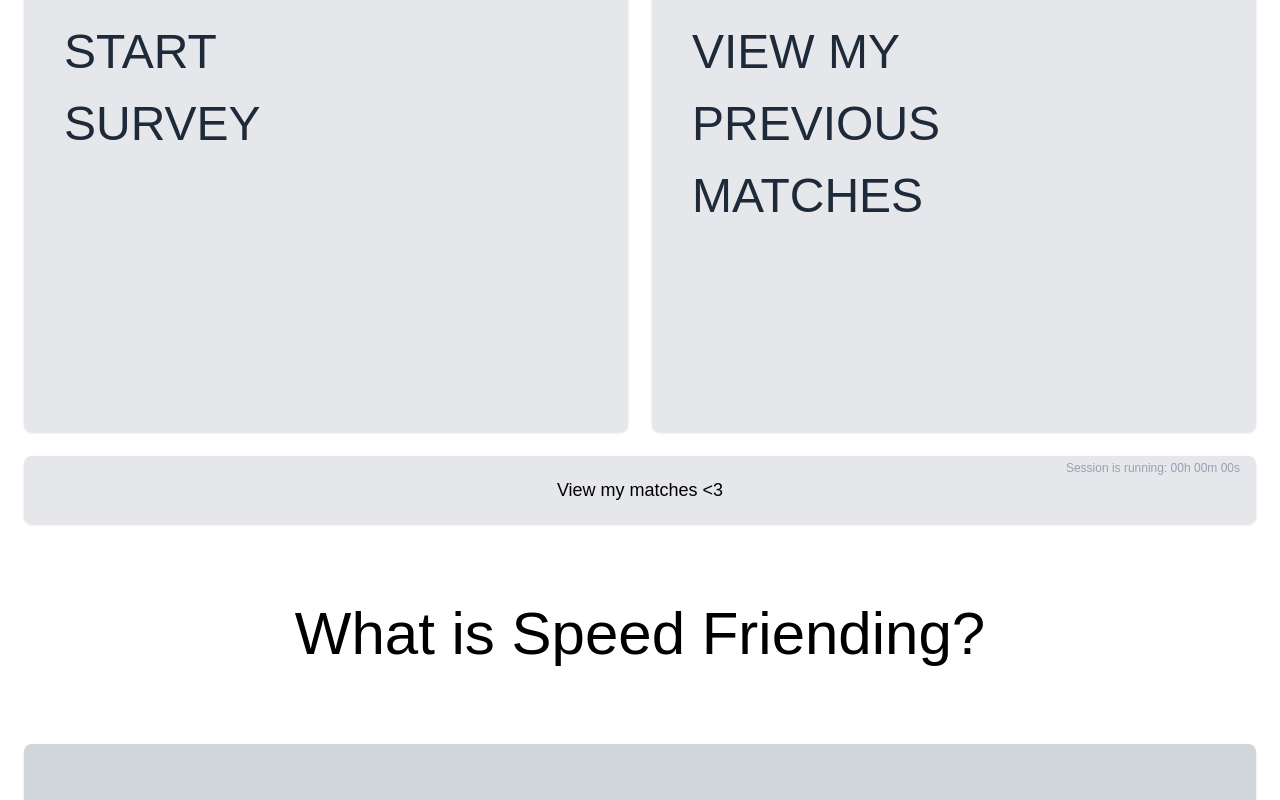
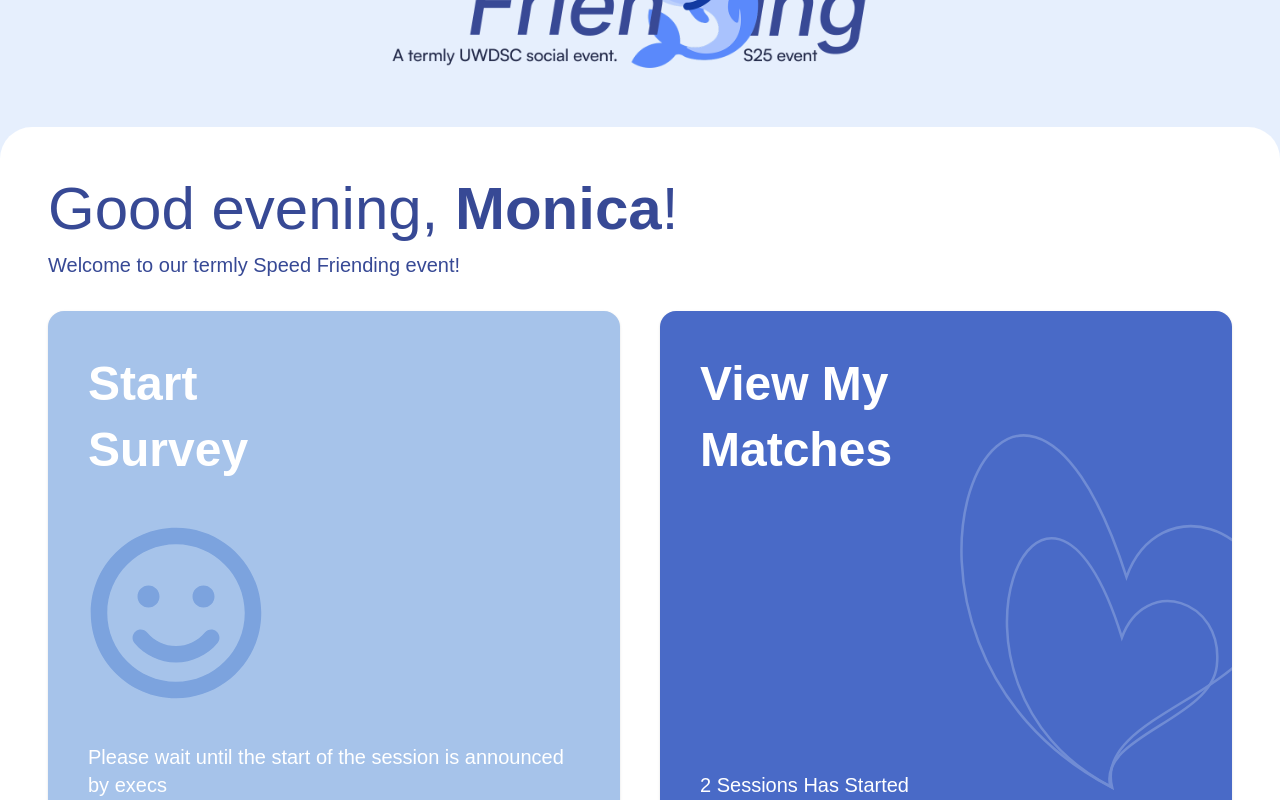
Before and after one commit to bakuyy/dsc-speed-dataing, a Next.js app: page /dashboard in a window 1280 px wide. Shown: the part 260-1060 px from the top of the page. Built offline with nearby package versions, Linux system fonts and the light colour scheme.

Commit message:
feat: dashboard 4 card buttons done

```diff
--- a/src/app/components/Navbar.tsx
+++ b/src/app/components/Navbar.tsx
@@ -33,7 +33,7 @@ const Navbar = () => {
       </div>
 
       <div className="absolute left-1/2 -translate-x-1/2 top-1/2 -translate-y-1/2">
-        <span className="text-lg md:text-2xl font-bold tracking-wide text-[#374995] italic font-jakarta">
+        <span className="text-md md:text-2xl font-bold tracking-wide text-[#374995] italic font-jakarta">
           Speed-<span className='text-[#5989fc] font-jakarta'>Friend</span>ing Social
         </span>
       </div>
--- a/src/app/dashboard/CardButton.tsx
+++ b/src/app/dashboard/CardButton.tsx
@@ -1,17 +1,89 @@
 import React from 'react'
+import { FaRegSmile } from 'react-icons/fa'
+import Image from 'next/image'
+import Heart from "../../../public/images/dashboard/heart.svg"
 
 type CardButtonProps = {
   onClick: () => void
-  children: React.ReactNode
+  type: 'start' | 'running' | 'locked' | 'match'
+  active?: boolean
 }
 
-export default function CardButton({ children, onClick }: CardButtonProps) {
+export default function CardButton({ onClick, type}: CardButtonProps) {
+  const baseClasses = `
+    w-full max-w-[300px]
+    sm:max-w-[360px]
+    md:max-w-[400px]
+    lg:max-w-[42rem]
+    h-55 sm:h-80 md:h-[20rem] lg:h-[33rem]
+    rounded-2xl shadow hover:shadow-xl
+    transition relative overflow-hidden
+    flex items-start text-left
+    px-5 sm:px-6 lg:px-10 py-5 sm:py-6 lg:py-10
+  `
+
+  const variants: Record<typeof type, string> = {
+    start: 'bg-[#A6C3EA] text-white',
+    running: 'bg-[#A6C3EA] text-white',
+    locked: 'bg-[#4B5563] text-white',
+    match: 'bg-[#496AC7] text-white justify-between pr-12',
+  }
+
+  const icon = <FaRegSmile className="mr-3 text-7xl sm:text-8xl lg:text-[11rem] text-[#7CA3DE]"/>
+
+  const labels: Record<typeof type, string> = {
+    start: 'Start\nSurvey',
+    running: 'Session is\nrunning',
+    locked: 'Session\nis locked',
+    match: 'View My\nMatches',
+  }
+
+  const description: Record<typeof type, string> = {
+    start: 'Please wait until the start of the session is announced by execs',
+    running: 'Session running: 00h00s00m', // ADD TIMER LOGIC
+    locked: 'Please wait until the start of the session is announced by execs',
+    match: '2 Sessions Has Started', // ADD NUMBER OF SESSION LOGIC
+  }
+
+
   return (
     <button
       onClick={onClick}
-      className="bg-gray-200 px-10 pt-15 pb-50 rounded-lg shadow hover:shadow-md hover:bg-gray-300 transition text-left flex whitespace-pre-line"
+      className={`${baseClasses} ${variants[type]}`}
     >
-      <span className="text-5xl text-gray-800 leading-normal">{children}</span>
+
+    <div className="flex flex-col justify-between items-start h-full z-10">
+      <span className="text-lg sm:text-xl md:text-2xl lg:text-5xl font-semibold whitespace-pre-line leading-snug">
+        {labels[type]}
+      </span>
+      {type !== 'match' && (
+        <div> {icon} </div>
+      )}
+      <span className="text-[0.5rem] sm:text-base md:text-md lg:text-xl">
+        {description[type]}
+      </span>
+    </div>
+
+    {type === 'match' && (
+      <Image
+        src={Heart}
+        alt="heart"
+        aria-hidden="true"
+        width={96}
+        height={96}
+        className="
+          absolute
+          right-0
+          bottom-6
+          w-40 h-40
+          sm:w-50 sm:h-50
+          md:w-60 md:h-60
+          lg:w-100 lg:h-100
+          opacity-30
+          pointer-events-none
+        "
+      />
+    )}
     </button>
   )
 }
--- a/src/app/dashboard/UserDashboard.tsx
+++ b/src/app/dashboard/UserDashboard.tsx
@@ -5,38 +5,40 @@ import StepCard from './StepCard'
 
 export default function Dashboard() {
   const router = useRouter()
-  // USER NAME
+
+  // USER NAME: change here based on database
   const userName = 'Monica'
 
+  type ButtonType = 'start' | 'running' | 'locked'
+  const buttonType: ButtonType = 'start' // ADD LOGIC
+  const buttonRoutes: Record<ButtonType, string> = {
+    start: '/survey',
+    running: '/running',
+    locked: '/locked',
+  }
+
   return (
-    <div className="min-h-screen p-6 bg-white">
-      {/* HEADING */}
+    <div className="w-screen h-screen p-6 lg:p-12 bg-white rounded-4xl">
       <header>
-        <p className="text-sm text-black">Welcome to UWDSC Speed‑Friending event!</p>
-        <h1 className="text-4xl font-bold mt-1 text-black">Good evening, {userName}!</h1>
+        <h1 className="text-xl lg:text-6xl mt-1 text-[#374995] lg:pb-3">Good evening, <span className="font-bold">{userName}</span>!</h1>
+        <p className="text-xs lg:text-xl text-[#374995]">Welcome to our termly Speed Friending event!</p>
       </header>
 
-      {/* BUTTONS */}
-      <main className="mt-8 grid grid-cols-1 sm:grid-cols-2 gap-6">
-        {/* fix link here */}
-        <CardButton onClick={() => router.push('/dashboard')}>
-          START
-          <br />
-          SURVEY
-        </ CardButton>
-        <CardButton onClick={() => router.push('/dashboard')}>
-          VIEW MY
-          <br />
-          PREVIOUS
-          <br />
-          MATCHES
-        </CardButton>
+      <main className="mt-4 lg:mt-8 grid grid-cols-2 gap-4 lg:gap-10">
+        <CardButton
+          type={buttonType}
+          onClick={() => router.push(buttonRoutes[buttonType])}
+        />
+        <CardButton
+          type="match"
+          onClick={() => router.push('/matches')}
+        />
       </main>
 
       <div className="mt-6 relative">
         <button
           onClick={() => router.push('/dashboard')}
-          className="w-full py-5 bg-gray-200 text-black text-lg rounded-lg shadow hover:bg-gray-300 transition"
+          className="w-full py-5 bg-white text-black text-lg rounded-lg shadow hover:shadow-lg transition"
         >
           View my matches &lt;3
         </button>
@@ -57,7 +59,7 @@ export default function Dashboard() {
       {/* INSTRUCTION SECTION */}
       <section className="mt-20">
         <h2 className="text-6xl text-center text-black mb-17">How it works?</h2>
-        <div className="mt-6 grid grid-cols-1 sm:grid-cols-2 lg:grid-cols-4 gap-4">
+        <div className="mt-6 grid grid-cols-2 gap-4">
           <StepCard step="1" title="Submit the survey" description="Subtext to explain in further detail Subtext to explain in further detail
                                                                     Subtext to explain in further detail Subtext to explain in further detail"/>
           <StepCard step="2" title="Algorithm running" description="Subtext to explain in further detail Subtext to explain in further detail
--- a/src/app/dashboard/page.tsx
+++ b/src/app/dashboard/page.tsx
@@ -1,14 +1,17 @@
 import React from 'react'
 import Dashboard from './UserDashboard'
 import Navbar from '../components/Navbar'
-import Footer from '../components/Footer'
+//import Footer from '../components/Footer'
+import Logo from "../../../public/images/logo.png"
+import Image from "next/image"
 
 export default function DashPage() {
   return (
-    <div>
+    <div className="min-h-screen flex flex-col bg-[#E6EFFD]">
       <Navbar />
+      <Image src={Logo} alt="Logo" className="w-3/5 lg:w-2/5 h-auto mx-auto py-8"/>
       <Dashboard />
-      <Footer />
+      {/*<Footer />*/}
     </div>
   )
 }
--- a/src/components/AuthForm.tsx
+++ b/src/components/AuthForm.tsx
@@ -6,7 +6,7 @@ import { login } from "@/store/loginTokenSlice";
 import { sendSignInInfo } from "@/utils/apiCalls";
 import { useRouter } from "next/navigation";
 import { FaArrowRightLong } from "react-icons/fa6";
-import Logo from "../../public/images/logo.png"
+import Logo from "../../public/images/logo.png";
 import Image from "next/image";
 
 export default function AuthForm() {
```
Also changed, not shown: public/images/dashboard/heart.png (added), public/images/dashboard/heart.svg (added).
